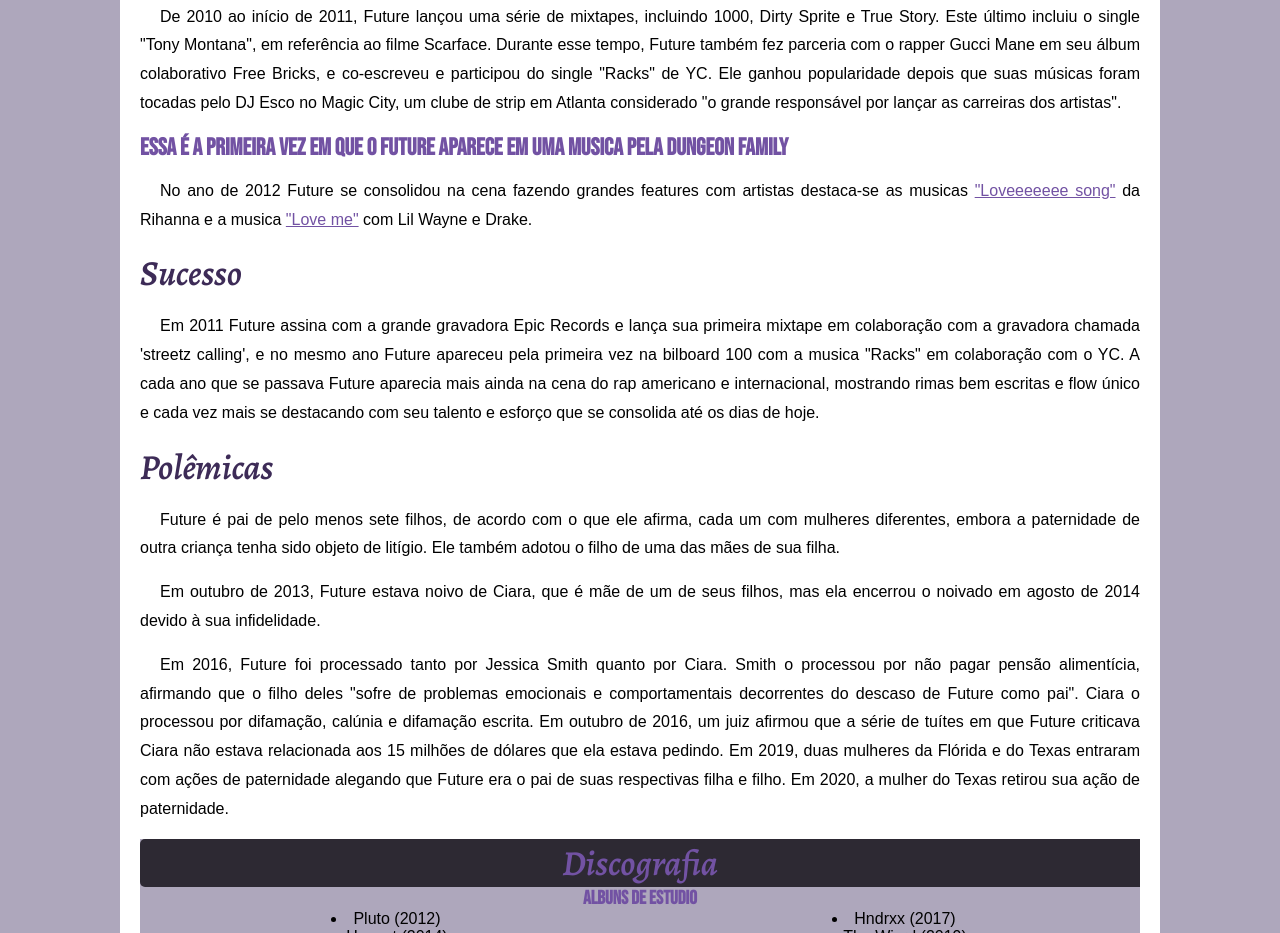
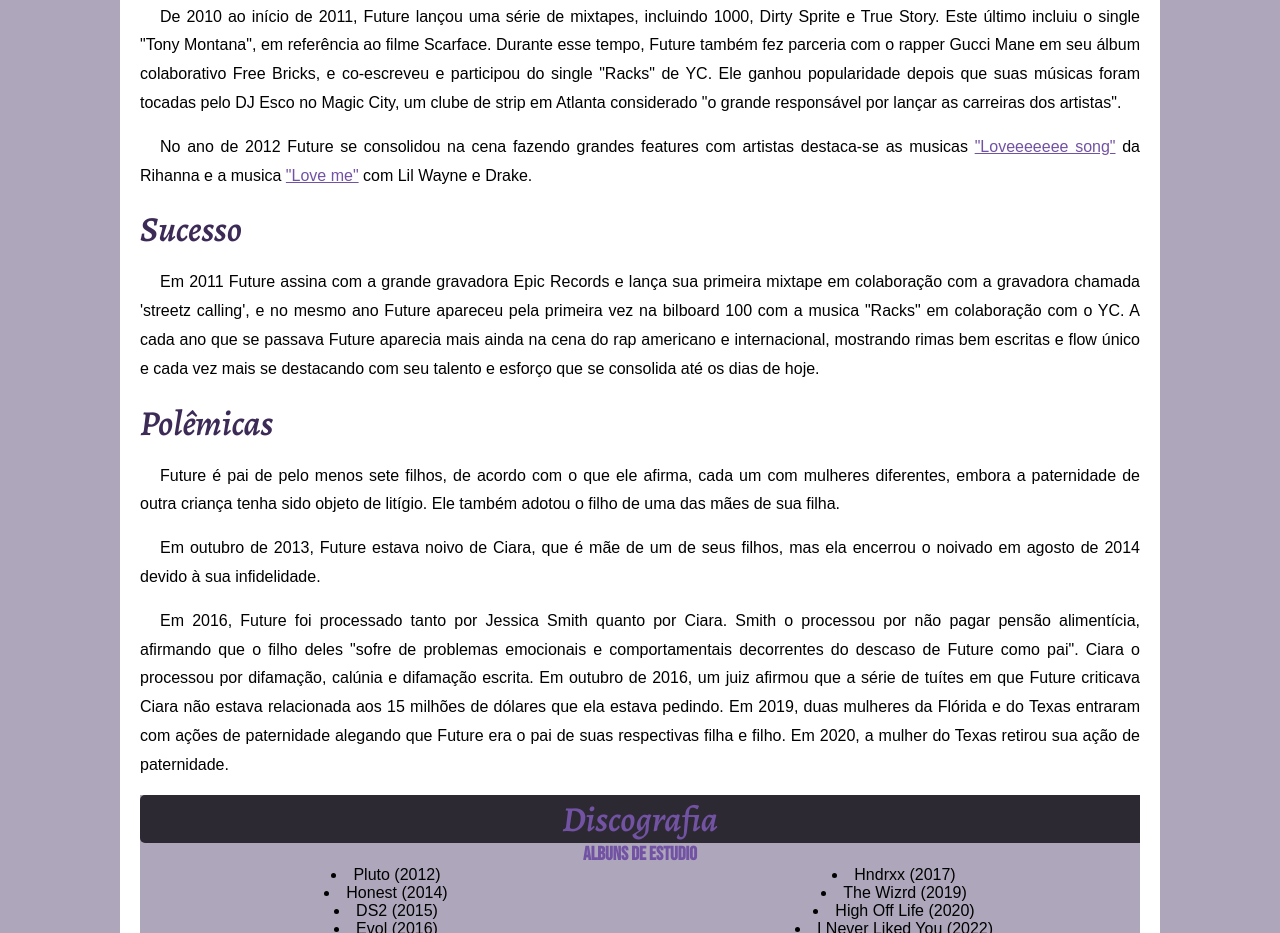
Before and after one commit to SamuelRodrigues1224/projeto-future, a plain HTML site: page index.html in a window 1280 px wide. Shown: the part 1972-2905 px from the top of the page. Drawn offline with nearby package versions, Linux system fonts and the light colour scheme; a web font is replaced by a local one.

Commit message:
Update index.html

```diff
--- a/index.html
+++ b/index.html
@@ -41,8 +41,6 @@
             <p>O começo da sua carreira ele começou com o nome de "Meathead" onde ele se apresentava com o grupo chamado de The Dungeon Family onde podemos citar aqui que dentre os vários podemos destacar <a href="https://pt.wikipedia.org/wiki/André_3000" target="_blank">Andre 3000</a> que fez muito sucesso com o "Outkast" e Rico Wade que era produtor e primo de Future, foi ele quem encorajou Future a seguir a carreira como rapper e dar um tempo da vida das ruas e assim foi feito , Future começou criando versos e letras para outros artistas inclusive um deles era o Ludacris, logo logo ele assinou com a gravadora "A1 records" do seu amigo Rocko.</p>
 
             <p>De 2010 ao início de 2011, Future lançou uma série de mixtapes, incluindo 1000, Dirty Sprite e True Story. Este último incluiu o single "Tony Montana", em referência ao filme Scarface. Durante esse tempo, Future também fez parceria com o rapper Gucci Mane em seu álbum colaborativo Free Bricks, e co-escreveu e participou do single "Racks" de YC. Ele ganhou popularidade depois que suas músicas foram tocadas pelo DJ Esco no Magic City, um clube de strip em Atlanta considerado "o grande responsável por lançar as carreiras dos artistas".</p>
-
-            <h3>Essa é a primeira vez em que o Future aparece em uma musica pela Dungeon family</h3>
 
                   <p>
               No ano de 2012 Future se consolidou na cena fazendo grandes features com artistas destaca-se as musicas <a href="https://www.youtube.com/watch?v=OfweW6GDtYA" target="_blank">"Loveeeeeee song"</a> da Rihanna e a musica <a href="https://www.youtube.com/watch?v=KY44zvhWhp4" target="_blank">"Love me"</a> com Lil Wayne e Drake.
```
